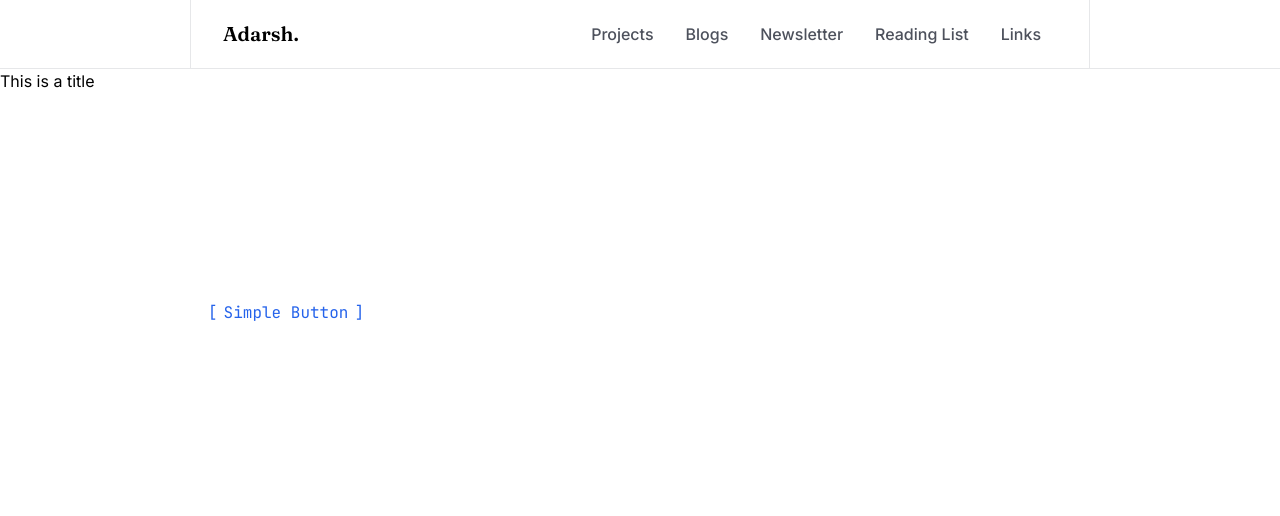
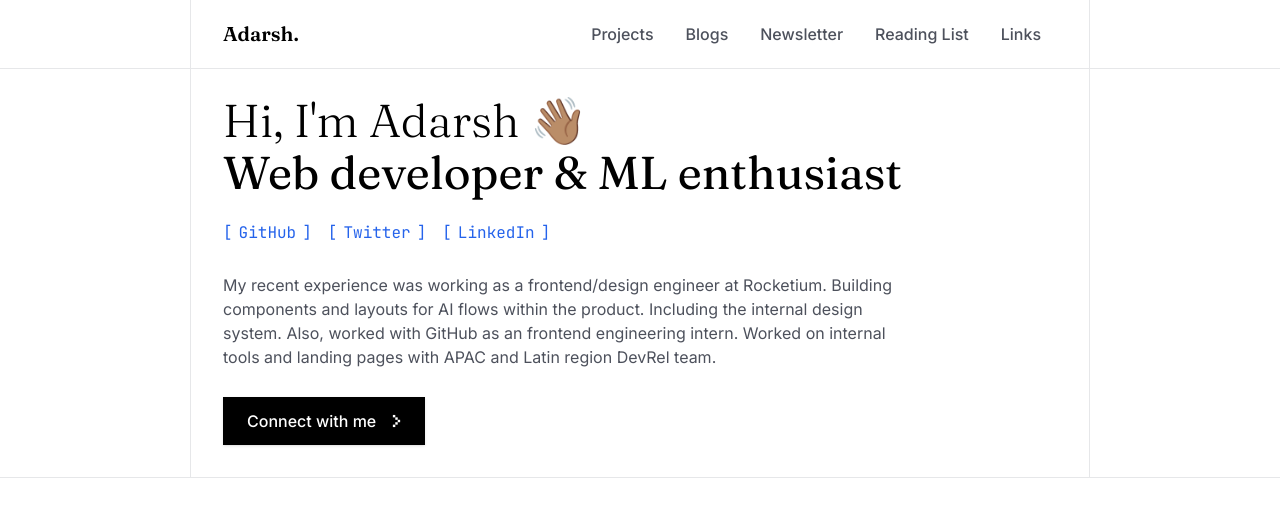
Before and after one commit to dubeyanant/portfolio-minimal, a Next.js app: page / in a window 1280 px wide. Shown: the top 516 px of the page. Built offline with nearby package versions, Linux system fonts and the light colour scheme.

Commit message:
feat: add header section

```diff
--- a/src/app/page.tsx
+++ b/src/app/page.tsx
@@ -1,3 +1,4 @@
+import Header from "@/components/Header";
 import Navbar from "@/components/Navbar";
 import CustomLink from "@/components/ui/custom-link";
 
@@ -5,10 +6,7 @@ export default function Home() {
 	return (
 		<main>
 			<Navbar />
-			<h1>This is a title</h1>
-			<div className="p-52">
-				<CustomLink href="#">Simple Button</CustomLink>
-			</div>
+			<Header />
 		</main>
 	);
 }
--- /dev/null
+++ b/src/components/Header.tsx
@@ -0,0 +1,54 @@
+import CustomLink from "./ui/custom-link";
+import PrimaryButton from "./ui/primary-button";
+import { ViewContainer } from "./ui/view-container";
+
+const Header = () => {
+	return (
+		<header id="header" className="border-b border-border/10">
+			<ViewContainer className="space-y-7">
+				<h1 className="text-3xl md:text-4xl lg:text-[46px] flex flex-col gap-3 font-serif text-">
+					<span className="font-light">Hi, I'm Adarsh 👋🏽</span>
+					<span className="font-normal title">
+						Web developer & ML enthusiast
+					</span>
+				</h1>
+				<div className="flex items-center gap-4">
+					<CustomLink
+						href="https://github.com/inclinedadarsh"
+						target="_blank"
+						rel="noopener noreferrer"
+					>
+						GitHub
+					</CustomLink>
+					<CustomLink
+						href="https://x.com/inclinedadarsh"
+						target="_blank"
+						rel="noopener noreferrer"
+					>
+						Twitter
+					</CustomLink>
+					<CustomLink
+						href="https://linkedin.com/in/dubeyadarsh"
+						target="_blank"
+						rel="noopener noreferrer"
+					>
+						LinkedIn
+					</CustomLink>
+				</div>
+				<p className="text-body max-w-[700px] text-pretty">
+					My recent experience was working as a frontend/design
+					engineer at Rocketium. Building components and layouts for
+					AI flows within the product. Including the internal design
+					system. Also, worked with GitHub as an frontend engineering
+					intern. Worked on internal tools and landing pages with APAC
+					and Latin region DevRel team.
+				</p>
+				<PrimaryButton href="mailto:dubeyadarshmain@gmail.com">
+					Connect with me
+				</PrimaryButton>
+			</ViewContainer>
+		</header>
+	);
+};
+
+export default Header;
--- a/src/components/ui/primary-button.tsx
+++ b/src/components/ui/primary-button.tsx
@@ -14,7 +14,7 @@ const PrimaryButton = ({
 		<Link
 			href={href}
 			className={cn(
-				"w-fit px-7 py-4 text-[18px] bg-black text-white shadow flex items-center gap-4 font-medium group",
+				"w-fit px-6 py-3 text-[16px] bg-black text-white shadow flex items-center gap-4 font-medium group",
 				className,
 			)}
 			{...props}
```
